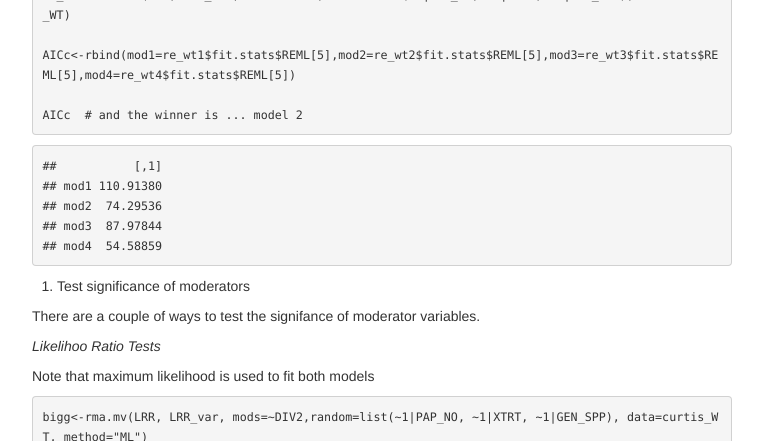
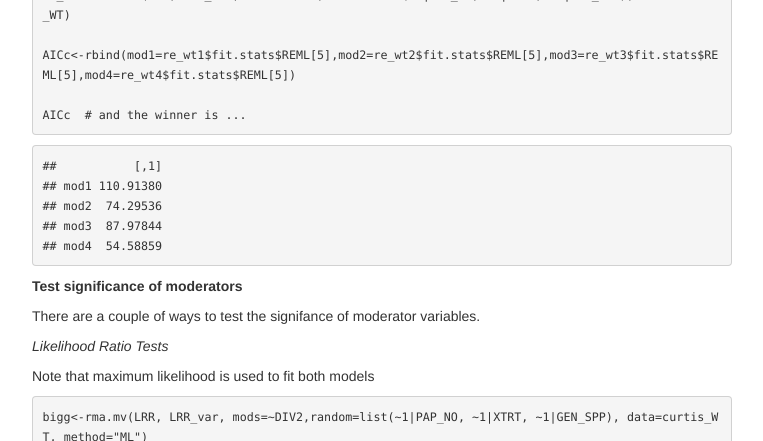
Before and after one commit to dylancraven/MetaAnalysis_Course, a Jekyll site: the page built from pages/Day2.md, in a window 1280 px wide and 900 px high, scrolled down 2976 px. Shown: the part 152-593 px from the top of the window, without its empty margins (258-1021 px from the left). Built offline with Jekyll 4.4.1, drawn with Linux system fonts in a browser that asks for light colours; our own code applies the rules of GitHub Pages for plain Markdown files.

Commit message:
day 2...

````diff
--- a/pages/Day2.md
+++ b/pages/Day2.md
@@ -126,7 +126,7 @@ re_wt4<-rma.mv(LRR, LRR_var, mods=~DIV2,random=list(~1|PAP_NO, ~1|XTRT, ~1|GEN_S
 
 AICc<-rbind(mod1=re_wt1$fit.stats$REML[5],mod2=re_wt2$fit.stats$REML[5],mod3=re_wt3$fit.stats$REML[5],mod4=re_wt4$fit.stats$REML[5])
 
-AICc  # and the winner is ... model 2
+AICc  # and the winner is ...
 ```
 
     ##           [,1]
@@ -135,11 +135,11 @@ AICc  # and the winner is ... model 2
     ## mod3  87.97844
     ## mod4  54.58859
 
-1.  Test significance of moderators
+**Test significance of moderators**
 
 There are a couple of ways to test the signifance of moderator variables.
 
-*Likelihoo Ratio Tests*
+*Likelihood Ratio Tests*
 
 Note that maximum likelihood is used to fit both models
 
@@ -195,7 +195,7 @@ summary(bigg)
 
 In both cases, including plant group as a moderator variable did not add information to the model.
 
-*Pairwise comparisons*
+**Pairwise comparisons**
 
 We will use the 'multcomp' package to test contrasts between levels of the factor 'DIV2'.
 
````
Also changed, not shown: other parts of pages/Day2.md (+1 -1 lines).
